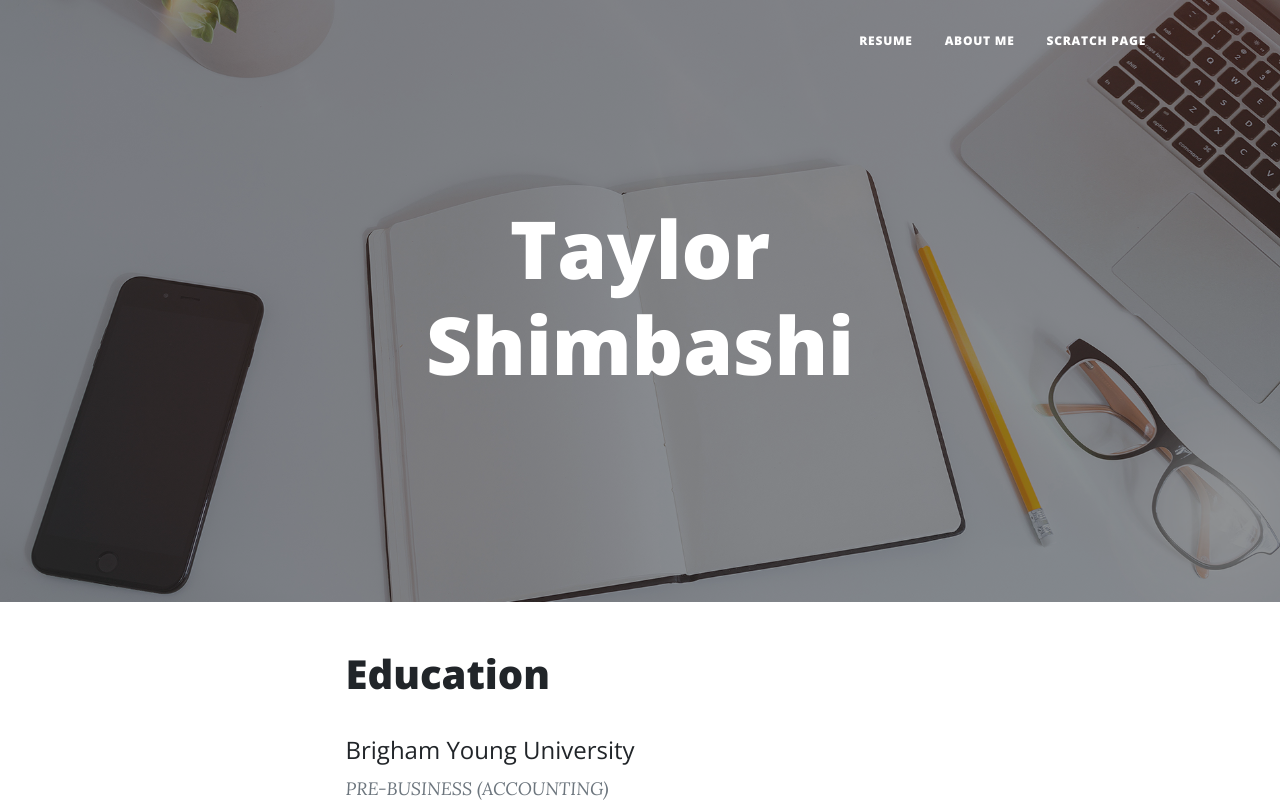
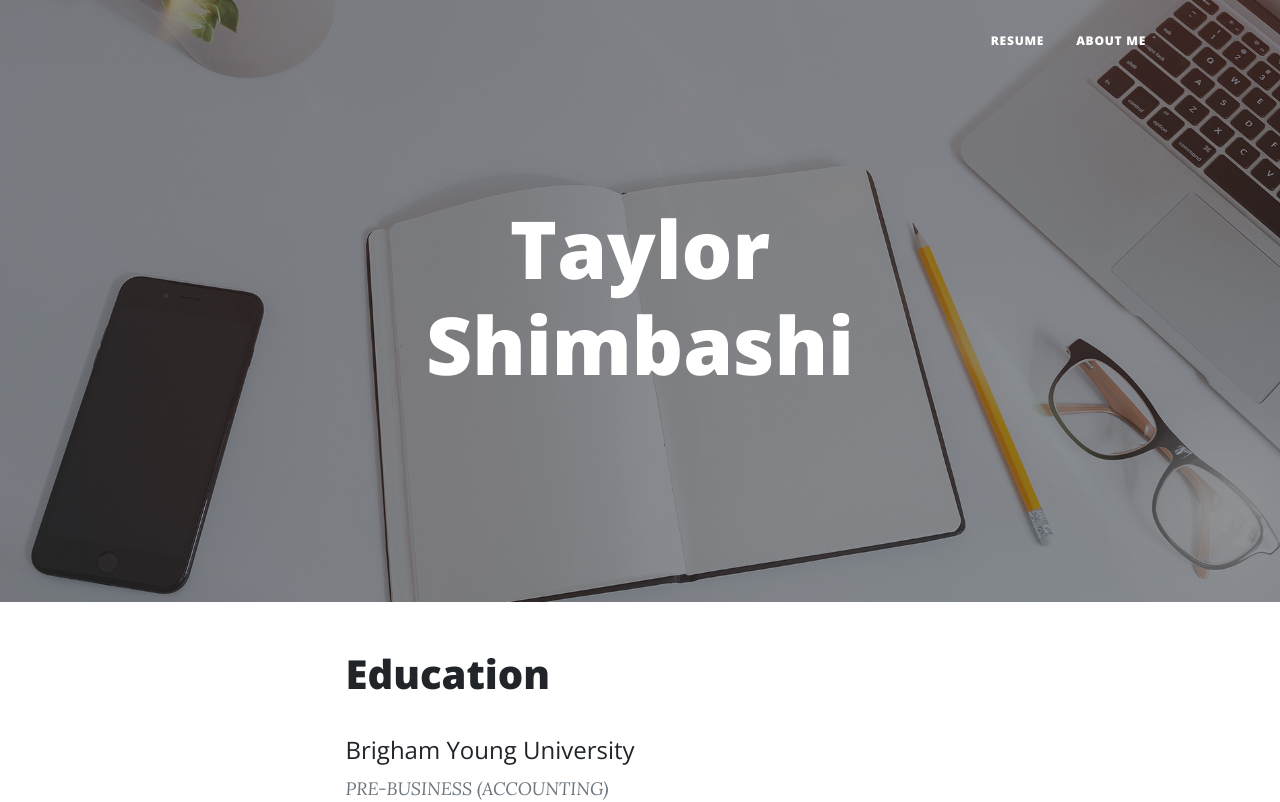
Before and after one commit to Shimbo122/FinalProject, a plain HTML site: page index.html in a window 1280 px wide. Shown: the top 802 px of the page. Drawn offline with nearby package versions, Linux system fonts and the light colour scheme.

Commit message:
Add files via upload

```diff
--- a/index.html
+++ b/index.html
@@ -29,7 +29,6 @@
                     <ul class="navbar-nav ms-auto py-4 py-lg-0">
                         <li class="nav-item"><a class="nav-link px-lg-3 py-3 py-lg-4" href="index.html">Resume</a></li>
                         <li class="nav-item"><a class="nav-link px-lg-3 py-3 py-lg-4" href="about.html">About Me</a></li>
-                        <li class="nav-item"><a class="nav-link px-lg-3 py-3 py-lg-4" href="HTML/scratch.html">Scratch Page</a></li>
                     </ul>
                 </div>
             </div>
```
